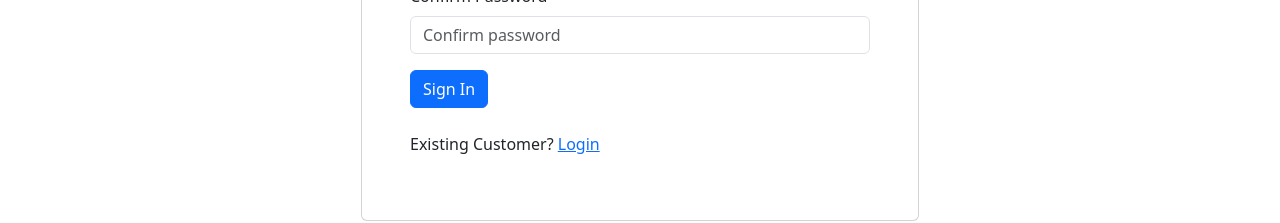
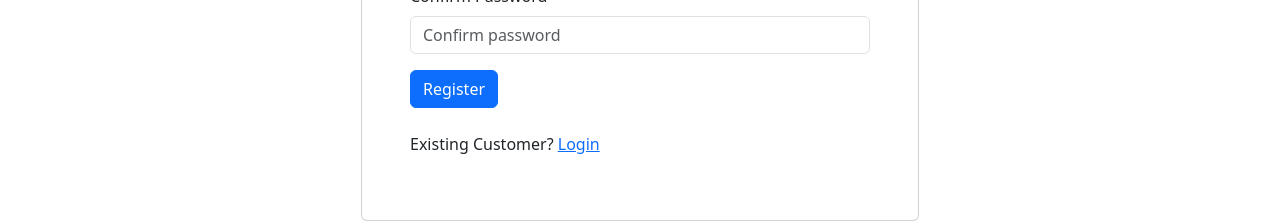
Before and after one commit to jjuhric/mern-authentication, a React (Vite) app in the folder frontend/: page /register in a window 1280 px wide. Shown: the part 427-650 px from the top of the page. Built offline with nearby package versions, Linux system fonts and the light colour scheme.

Commit message:
Adding logout and register

```diff
--- a/frontend/package.json
+++ b/frontend/package.json
@@ -18,7 +18,8 @@
     "react-icons": "^5.2.1",
     "react-redux": "^9.1.2",
     "react-router-bootstrap": "^0.26.2",
-    "react-router-dom": "^6.23.1"
+    "react-router-dom": "^6.23.1",
+    "react-toastify": "^10.0.5"
   },
   "devDependencies": {
     "@types/react": "^18.2.66",
--- a/frontend/src/App.jsx
+++ b/frontend/src/App.jsx
@@ -1,14 +1,18 @@
 import { Outlet } from 'react-router-dom'
 import Header from './components/Header'
 import { Container } from 'react-bootstrap'
+import { ToastContainer } from 'react-toastify'
+import 'react-toastify/dist/ReactToastify.css'
 
 const App = () => {
   return (
     <>
       <Header />
+      <ToastContainer />
       <Container className='my-2'>
         <Outlet />
       </Container>
+
     </>
   )
 }
--- a/frontend/src/components/Header.jsx
+++ b/frontend/src/components/Header.jsx
@@ -1,8 +1,27 @@
-import { Navbar, Nav, Container } from 'react-bootstrap';
+import { Navbar, Nav, Container, NavDropdown } from 'react-bootstrap';
+import { useNavigate } from 'react-router-dom';
 import { FaSignInAlt, FaSignOutAlt } from 'react-icons/fa';
+import { useSelector, useDispatch } from 'react-redux';
 import { LinkContainer } from 'react-router-bootstrap';
+import { useLogoutMutation } from '../slices/usersApiSlice';
+import { logout } from '../slices/authSlice';
+const Header = () => {
 
-const Header = () => {
+    const { userInfo } = useSelector(state => state.auth);
+    const [logoutMutation] = useLogoutMutation();
+    const dispatch = useDispatch();
+    const navigate = useNavigate();
+
+    const logoutHandler = async () => {
+        try {
+            await logoutMutation().unwrap();
+            dispatch(logout());
+            navigate('/');
+        } catch (err) {
+            console.log(err);
+        }
+    };
+
     return (
         <Navbar bg='dark' variant='dark' expand='lg' collapseOnSelect>
             <Container>
@@ -12,12 +31,25 @@ const Header = () => {
                 <Navbar.Toggle aria-controls='basic-navbar-nav' />
                 <Navbar.Collapse id='basic-navbar-nav'>
                     <Nav className='ms-auto'>
+                        {userInfo ? (
+                            <>
+                                <NavDropdown title={userInfo.name} id='username'>
+                                    <LinkContainer to='/profile'>
+                                        <NavDropdown.Item>Profile</NavDropdown.Item>
+                                    </LinkContainer>
+                                    <NavDropdown.Item onClick={logoutHandler}>Logout</NavDropdown.Item>
+                                </NavDropdown>
+                            </>
+                        ) : (
+                            <>
                                 <LinkContainer to='/login'>
                                     <Nav.Link><FaSignInAlt /> Sign In</Nav.Link>
                                 </LinkContainer>
                                 <LinkContainer to='/register'>
                                     <Nav.Link><FaSignOutAlt /> Register</Nav.Link>
                                 </LinkContainer>
+                            </>
+                        )}
                     </Nav>
                 </Navbar.Collapse>
             </Container>
--- a/frontend/src/screens/HomeScreen.jsx
+++ b/frontend/src/screens/HomeScreen.jsx
@@ -1,8 +1,7 @@
 import Hero from "../components/Hero"
 
 const Home = () => {
-    const userInfo = localStorage.getItem("userInfo");
-    return userInfo ? <h1>Replace with Application needing Login</h1> : <Hero />
+    return <Hero />
 }
 
 export default Home
--- a/frontend/src/screens/LoginScreen.jsx
+++ b/frontend/src/screens/LoginScreen.jsx
@@ -1,11 +1,12 @@
 /* eslint-disable no-unused-vars */
 import { useState, useEffect } from 'react';
 import { Link, useNavigate } from 'react-router-dom';
-import { Form, Button, Row, Col } from 'react-bootstrap';
+import { Form, Button, Row, Col, Spinner } from 'react-bootstrap';
 import FormContainer from '../components/FormContainer';
 import { useDispatch, useSelector } from 'react-redux';
 import { setCredentials } from '../slices/authSlice';
 import { useLoginMutation } from '../slices/usersApiSlice';
+import { toast } from 'react-toastify';
 
 
 const Login = () => {
@@ -32,7 +33,7 @@ const Login = () => {
             dispatch(setCredentials({ ...res }));
             navigate('/');
         } catch (err) {
-            console.log(err?.data?.message || err.error);
+            toast.error(err?.data?.message || err?.message);
         }
 
     };
@@ -49,7 +50,7 @@ const Login = () => {
                     <Form.Label>Password</Form.Label>
                     <Form.Control type="password" placeholder="Enter password" value={password} onChange={(e) => setPassword(e.target.value)}></Form.Control>
                 </Form.Group>
-                <Button type="submit" variant="primary" className="my-2">Sign In</Button>
+                <Button type="submit" variant="primary" className="my-2">{isLoading ? <Spinner animation="border" role="status" /> : "Sign In"}</Button>
                 <Row className="py-3">
                     <Col>
                         New Customer? <Link to="/register">Register</Link>
--- a/frontend/src/screens/RegisterScreen.jsx
+++ b/frontend/src/screens/RegisterScreen.jsx
@@ -1,26 +1,55 @@
-import { useState } from 'react';
-import { Link } from 'react-router-dom';
+import { useEffect, useState } from 'react';
+import { Link, useNavigate } from 'react-router-dom';
+import { useDispatch, useSelector } from 'react-redux';
 import { Form, Button, Row, Col } from 'react-bootstrap';
 import FormContainer from '../components/FormContainer';
+import { toast } from 'react-toastify';
+import { Spinner } from 'react-bootstrap';
+import { useRegisterMutation } from '../slices/usersApiSlice';
+import { setCredentials } from '../slices/authSlice';
 
 const Register = () => {
     const [name, setName] = useState('');
     const [email, setEmail] = useState('');
     const [password, setPassword] = useState('');
     const [confirmPassword, setConfirmPassword] = useState('');
+    const [register, { isLoading }] = useRegisterMutation();
 
-    const submitHandler = (e) => {
+    const dispatch = useDispatch();
+    const navigate = useNavigate();
+    const { userInfo } = useSelector(state => state.auth);
+
+    useEffect(() => {
+        if (userInfo) {
+            navigate('/');
+        }
+    }, [navigate, userInfo]);
+
+
+    const submitHandler = async (e) => {
         e.preventDefault();
-        console.log("Submit");
+        if (password !== confirmPassword) {
+            toast.error('Passwords do not match');
+            return;
+        }
+
+        try {
+            const res = await register({ name, email, password }).unwrap();
+            dispatch(setCredentials({ ...res }));
+            navigate('/');
+        } catch (err) {
+            toast.error(err?.data?.message || err?.message);
+        }
+
     };
 
     return (
         <FormContainer>
             <h1>Register</h1>
-            <Form onAbort={submitHandler}>
+            <Form onSubmit={submitHandler}>
                 <Form.Group className="my-2" controlId="name">
                     <Form.Label>Name</Form.Label>
-                    <Form.Control type="email" placeholder="Enter name" value={name} onChange={(e) => setName(e.target.value)}></Form.Control>
+                    <Form.Control type="text" placeholder="Enter name" value={name} onChange={(e) => setName(e.target.value)}></Form.Control>
                 </Form.Group>
 
                 <Form.Group className="my-2" controlId="email">
@@ -38,7 +67,7 @@ const Register = () => {
                     <Form.Control type="password" placeholder="Confirm password" value={confirmPassword} onChange={(e) => setConfirmPassword(e.target.value)}></Form.Control>
                 </Form.Group>
 
-                <Button type="submit" variant="primary" className="my-2">Sign In</Button>
+                <Button type="submit" variant="primary" className="my-2">{isLoading ? <Spinner animation="border" role="status" /> : "Register"}</Button>
 
                 <Row className="py-3">
                     <Col>
--- a/frontend/src/slices/usersApiSlice.js
+++ b/frontend/src/slices/usersApiSlice.js
@@ -11,8 +11,21 @@ export const usersApiSlice = apiSlice.injectEndpoints({
                 method: 'POST',
                 body: data
             })
-        })
+        }),
+        logout: builder.mutation({
+            query: () => ({
+                url: `${USERS_URL}/logout`,
+                method: 'POST'
+            })
+        }),
+        register: builder.mutation({
+            query: (data) => ({
+                url: `${USERS_URL}`,
+                method: 'POST',
+                body: data
+            })
+        }),
     })
 });
 
-export const { useLoginMutation } = usersApiSlice;
+export const { useLoginMutation, useLogoutMutation, useRegisterMutation } = usersApiSlice;
```
Also changed, not shown: frontend/src/components/Loader.jsx (added, +18 -0 lines), 1 other file (tests, documents, lock files or other folders). Lines whose indentation alone changed are shown as unchanged.
